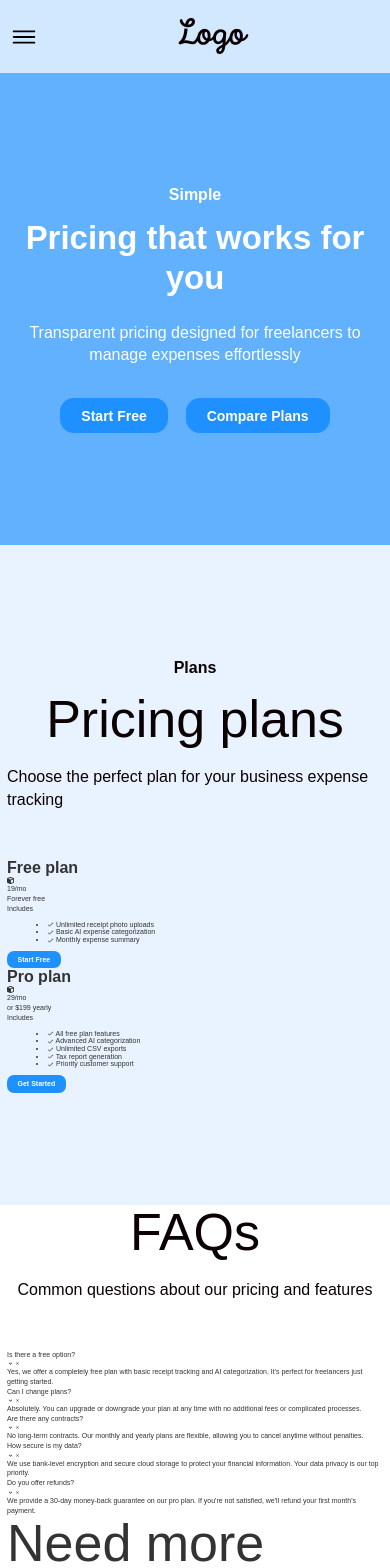
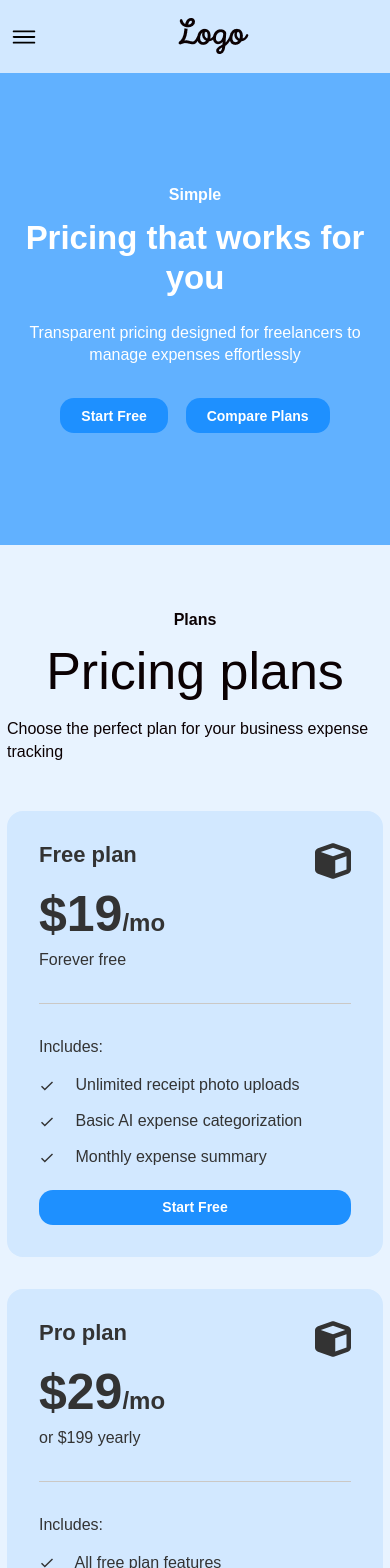
Before and after one commit to subzero783/receipt-scan, a Next.js app: page /pricing in a window 390 px wide. Shown: the top 1568 px of the page. Built offline with nearby package versions, Linux system fonts and the light colour scheme; no server answers; a web font is replaced by a local one.

Commit message:
RSSCN-37 Finished Desktop and Mobile Version of Pricing Plans Section

```diff
--- a/assets/styles/pricing-plans.css
+++ b/assets/styles/pricing-plans.css
@@ -1,17 +1,94 @@
 .pricing-plans {
   padding: 112px 0;
   background-color: var(--color-third);
-    > .container {
-        > .row {
-            > .top-text {
-                .small-title{
+  .plans {
+    display: flex;
+    max-width: 1024px;
+    align-items: stretch;
+    flex-flow: row nowrap;
+    margin-left: auto;
+    margin-right: auto;
+    justify-content: center;
+    > .plan {
+      width: 50%;
+      padding: 32px;
+      margin-right: 32px;
+      border-radius: 16px;
+      background-color: var(--color-fourth);
+      border-color: 2px solid var(--color-secondary);
+      display: flex;
+      flex-flow: column nowrap;
+      &:last-of-type {
+        margin-right: 0;
+      }
+      > .small-title-and-icon {
+        display: flex;
+        flex-flow: row nowrap;
+        align-items: flex-start;
+        justify-content: space-between;
+        > .small-title {
+          font-size: 22px;
+        }
+        > svg {
+          font-size: 36px;
+        }
+      }
+      > .price-and-discount-text {
+        margin-bottom: 32px;
+        padding-bottom: 32px;
+        border-bottom: 1px solid var(--color-neutral-400);
+        > .monthly-price {
+          font-size: 50px;
+          font-weight: 700;
+          > span {
+            font-size: 24px;
+            font-weight: 700;
+          }
+        }
+        > .discount-text {
+          font-size: 16px;
+        }
+      }
+      > .includes-list {
+        > p {
+          font-size: 16px;
+          margin-bottom: 16px;
+        }
+        > ul {
+          list-style: none;
+          padding: 0;
+          > li {
+            font-size: 16px;
+            line-height: 20px;
+            padding-bottom: 16px;
+            > svg {
+              margin-right: 16px;
+            }
+          }
+        }
+      }
 
+      > .button {
+        display: block;
+        margin-top: auto;
+        > a {
+          width: 100%;
+          font-size: 14px;
+          text-align: center;
+          display: inline-block;
         }
-                .title {
-
       }
-                .subtitle {
-
+    }
+  }
+  @media screen and (max-width: 576px) {
+    padding: 64px 0;
+    .plans {
+      flex-flow: column nowrap;
+      > .plan {
+        margin: 0;
+        width: 100%;
+        &:first-of-type {
+          margin-bottom: 32px;
         }
       }
     }
--- a/components/PricingPlans.jsx
+++ b/components/PricingPlans.jsx
@@ -27,13 +27,13 @@ const PricingPlans = ({ data }) => {
                   </div>
                   <div className="price-and-discount-text">
                     <p className="monthly-price">
-                      {item.monthly_price}
+                      ${item.monthly_price}
                       <span>/mo</span>
                     </p>
                     <p className="discount-text">{item.discount_text}</p>
                   </div>
                   <div className="includes-list">
-                    <p>Includes</p>
+                    <p>Includes:</p>
                     <ul>
                       {item.includes.map((item, index) => (
                         <li key={index}>
```
Lines whose indentation alone changed are shown as unchanged.
